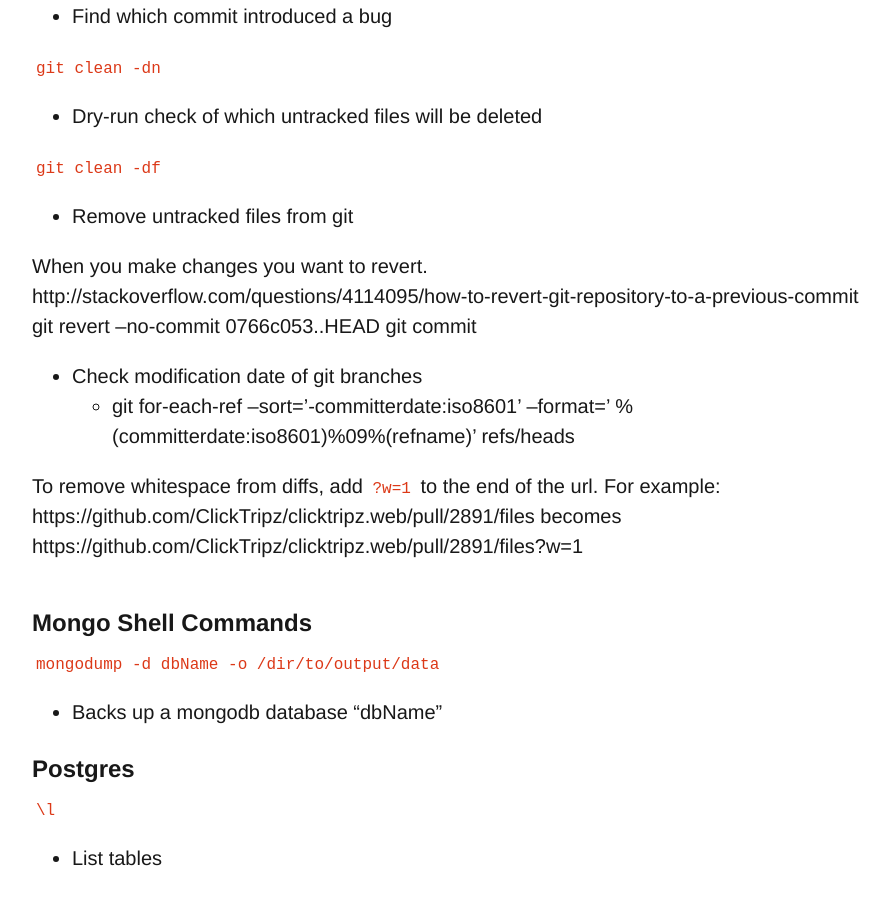
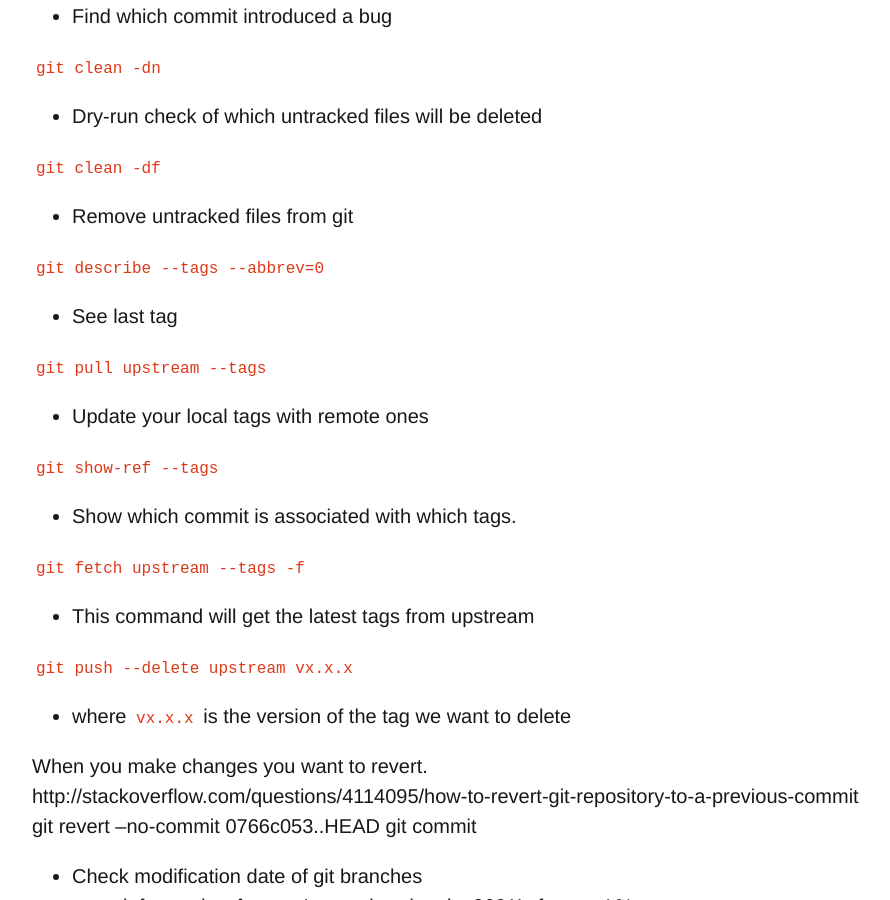
Before and after one commit to chief10/chief10.github.io, a Jekyll site: the page built from cheatsheet.md, in a window 1280 px wide and 900 px high, scrolled down 3432 px. Shown: the whole window, without its empty margins (112-1002 px from the left). Built offline with Jekyll 4.4.1, drawn with Linux system fonts in a browser that asks for light colours; some web fonts are replaced; comment, search, counter and statistics services are not loaded.

Commit message:
Update cheatsheet.md

```diff
--- a/cheatsheet.md
+++ b/cheatsheet.md
@@ -100,6 +100,21 @@ option + tab
 `git clean -df`
 - Remove untracked files from git
 
+`git describe --tags --abbrev=0`
+- See last tag
+
+`git pull upstream --tags`
+- Update your local tags with remote ones
+
+`git show-ref --tags`
+- Show which commit is associated with which tags.
+
+`git fetch upstream --tags -f`
+- This command will get the latest tags from upstream
+
+`git push --delete upstream vx.x.x`
+- where `vx.x.x` is the version of the tag we want to delete
+
 When you make changes you want to revert.
 http://stackoverflow.com/questions/4114095/how-to-revert-git-repository-to-a-previous-commit
 git revert --no-commit 0766c053..HEAD
```
